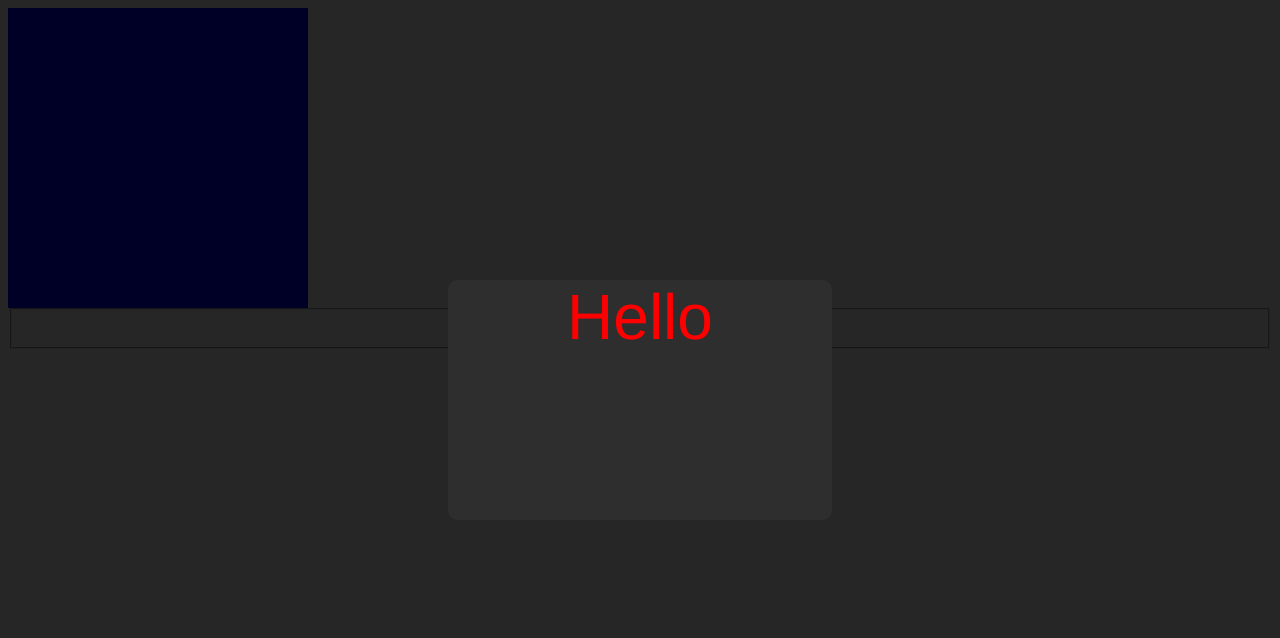
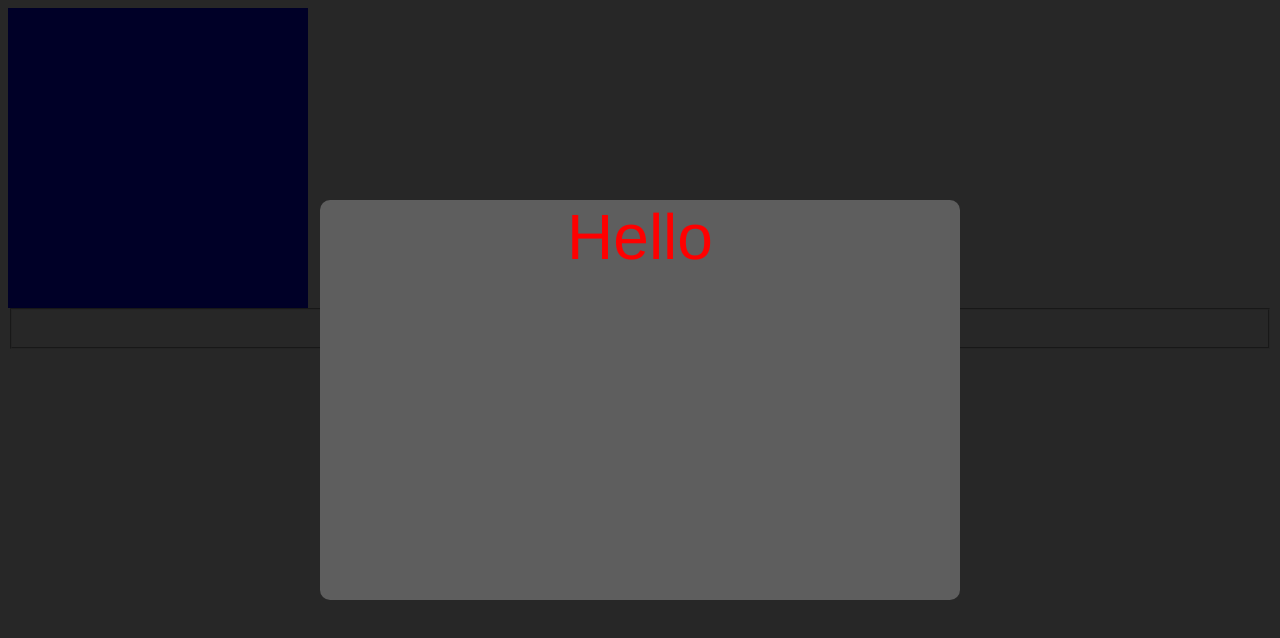
Before and after one commit to HansJon/OverlayProjectByHansJ, a plain HTML site: page index.html in a window 1280 px wide. Both pictures are taken after a click on the button "Open form". Drawn offline with Linux system fonts and the light colour scheme.

Commit message:
Overlay Project added transitions and animations
Overlaying Project created by Hans J.
~~~ Added Features ~~~
~ Transitions
~ Animations

```diff
--- a/index.css
+++ b/index.css
@@ -15,8 +15,6 @@ body .formClass{
 }
 
 #OverlayContainer {
-	-webkit-transition: opacity 2s;
-    transition: opacity 2s;
 /*
     This does not affect anything
     becuse we are changing classes
@@ -24,8 +22,12 @@ body .formClass{
 */
 }
 
-.OverlayBoxInactive {
-	background-color: rgba(0, 0, 0, 0);
+.OverlayBox {
+	-webkit-transition: opacity 3s;
+    transition: opacity 3s;
+
+	background-color: rgba(0, 0, 0, 1);
+	opacity: 0;
 
 	z-index: -999;
 
@@ -35,67 +37,70 @@ body .formClass{
 
 	top: 0px;
 	left: 0px;
-
-	-webkit-animation-name: dropdown; /* Chrome, Safari, Opera */
+/*
+	-webkit-animation-name: dropdown;
 	-webkit-animation-duration: 3s;
 	animation-name: dropdown;
 	animation-duration: 3s;
+*/
 }
 
-.OverlayBoxActive {
-	background-color: rgba(0, 0, 0, 0.85);
+.animationIn
+{
+	-webkit-animation-name: dropdownEnter;
+	-webkit-animation-duration: 1.5s;
+	animation-name: dropdownEnter;
+	animation-duration: 1.5s;
 
-	z-index: 900;
+	-webkit-animation-timing-function: ease-out; /* Chrome, Safari, Opera */
+    animation-timing-function: ease-out;
+}
 
-	position: absolute;
-	width: 100%;
-	height: 100%;
+.animationOut
+{
+	-webkit-animation-name: dropdownExit;
+	-webkit-animation-duration: 1.5s;
+	animation-name: dropdownExit;
+	animation-duration: 1.5s;
 
-	top: 0px;
-	left: 0px;
+	-webkit-animation-timing-function: ease-in; /* Chrome, Safari, Opera */
+    animation-timing-function: ease-in;
 }
 
 .formClass {
 	z-index: 901;
-/*
-	position: absolute;
-	width: 60%;
-	height: 60%;
 
-	top: 50px;
-	left: 20%;
-*/
-
-/* Completely centered */
-/*
-	width: 70%;
-	height: 700px;
-	position: absolute;
-	left: 50%;
-	top: 50%;
-	margin-left: -35%;
-	margin-top: -350px;
-*/
-
-/* Perfectly centered responsive */
 	margin: auto;
-	width: 30%;
-	height: 30%;
+	width: 50%;
+	height: 50%;
 	position: absolute;
 	top: 0; left: 0; bottom: 0; right: 0;
 
-	background-color: #2E2E2E;
+	background-color: #5E5E5E;
 	border-radius: 10px;
+
+	animation-fill-mode: forwards;
 }
 
-@-webkit-keyframes dropdown {
-	from {top: 50px;}
-	to {top: -500px;}
+@-webkit-keyframes dropdownEnter {
+	from {top: -150%;}
+	to {top: 0; bottom: 0;}
 }
 
-@keyframes dropdown {
-	from {top: 50px;}
-	to {top: -500px;}
+@keyframes dropdownEnter {
+	from {top: -150%;}
+	to {top: 0; bottom: 0;}
+}
+
+
+@-webkit-keyframes dropdownExit {
+	from {top: 0; bottom: 0;}
+	to {top: -150%;}
+}
+
+@keyframes dropdownExit {
+	from {top: 0; bottom: 0;}
+	to {top: -150%;}
 }
 
 .noClass {
--- a/index.html
+++ b/index.html
@@ -6,7 +6,7 @@
 	<link rel="stylesheet" type="text/css" href="index.css">
 </head>
 <body>
-	<div id="OverlayContainer" class="OverlayBoxInactive" onclick="CloseForm()"></div>
+	<div id="OverlayContainer" class="OverlayBox" onclick="CloseForm()"></div>
 	<div class="main"></div>
 
 	<fieldset>
--- a/index.js
+++ b/index.js
@@ -6,12 +6,18 @@ function ActivateOverlay() {
 	var overlayBox = document.getElementById("OverlayContainer");
 	var elementClassName = overlayBox.className;
 
-	overlayBox.setAttribute("class", "OverlayBoxActive");
+	//overlayBox.setAttribute("class", "OverlayBoxActive");
+	overlayBox.style.zIndex = "900";
+	overlayBox.style.width = "100%";
+	overlayBox.style.height = "100%";
+	overlayBox.style.opacity = "0.85";
 
 	form = document.createElement("div");
 	form.innerHTML = "Hello";
 	form.style.color = "red";
-	form.setAttribute("class", "formClass");
+	form.setAttribute("class", "formClass animationIn");
+
+	//form.style.opacity = "0";
 
 	var container = document.getElementById("formContainer");
 
@@ -23,9 +29,19 @@ function ActivateOverlay() {
 function CloseForm() {
 
 	var overlayBox = document.getElementById("OverlayContainer");
-	overlayBox.setAttribute("class", "OverlayBoxInactive");
 
-	form.parentNode.removeChild(form);
+	overlayBox.style.opacity = "0";
+	form.setAttribute("class", "formClass animationOut");
+
+	setTimeout(function () {
+		form.parentNode.removeChild(form);
+	}, 1500);
+	formOpen = false;
+
+	// Wait transition time as argument so overlay fades correctly
+	setTimeout(function () {
+        overlayBox.style.zIndex = "-999";
+    }, 1500);
 
 	if (formOpen) {
 		//Close the form. with animation moving out of the screen (down).
```
